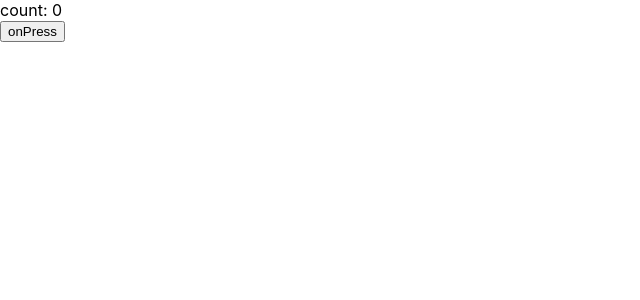
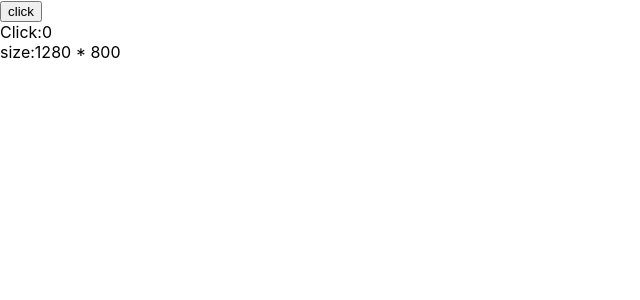
Before and after one commit to NealXavier/react-hooks-example, a React app: page / in a window 1280 px wide. Shown: the top 300 px of the page, without its empty margins (0-640 px from the left). Built offline with nearby package versions, Linux system fonts and the light colour scheme.

Commit message:
useeffect

```diff
--- a/package.json
+++ b/package.json
@@ -61,6 +61,7 @@
     "style-loader": "1.3.0",
     "terser-webpack-plugin": "4.2.3",
     "ts-pnp": "1.2.0",
+    "typescript": "^3.5.3",
     "url-loader": "4.1.1",
     "web-vitals": "^1.0.1",
     "webpack": "4.44.2",
@@ -82,7 +83,7 @@
       "react-hooks"
     ],
     "rules": {
-      "react-hooks/rules-of-hooks":"error"
+      "react-hooks/rules-of-hooks": "error"
     }
   },
   "browserslist": {
--- a/src/App.js
+++ b/src/App.js
@@ -1,35 +1,36 @@
-import React, { useState } from 'react';
-
-// let id = 1
-const App = (props) => {
-  // let name,setName;
-  // let count,setCount;
-
-  // id+=1
-  // React Hook "useState" is called conditionally. React Hooks must be called
-  // in the exact same order in every component render  react-hooks/rules-of-hooks
-  // odd times
-  // if(id & 1){
-  //   [count,setCount] = useState(0);
-  //   [name,setName] = useState(`mike`)
-  // }else{
-  //   [name,setName] = useState('mike')
-  //   [count,setCount] = useState(0)
-  // }
+import React,{useEffect, useState} from 'react';
 
 
-  // when `defaultCount` runs much time, and runs when render every time, now provide a function in `useState`
-  // will runs once when initial first time.
-  // const defaultCount = props.defaultCount || 0
-  const [count,setCount] = useState(()=>{
-    console.log('defaultCount:')
-    return props.defaultCount || 0
+const App = (props) => {
+  const [size,setSize] = useState({
+    width: document.documentElement.clientWidth,
+    height: document.documentElement.clientHeight
   })
+  const [count,setCount] = useState(0)
+
+  const resizeScreen = () =>{
+    setSize({
+      width: document.documentElement.clientWidth,
+      height: document.documentElement.clientHeight
+    })
+  }
+
+  // useEffect: runs once when initial to addEventListerner & removeEventListerner
+  useEffect(()=>{
+    window.addEventListener('resize',resizeScreen,false)
+    return ()=>{window.removeEventListener('resize',resizeScreen,false)}
+  },[])
+
+  // useEffect: runs when count changed
+  useEffect(()=>{
+    document.title = count
+  },[count])
 
   return (
       <>
-        count: {count} <br/>
-        <button type="button" onClick={()=>{setCount(count+1)}}>onPress</button>
+        <button type='button' onClick={()=>setCount(count+1)}>click</button><br/>
+        Click:{ count } <br/>
+        size:{size.width} * {size.height}
       </>
   )
 }
```
Also changed, not shown: 1 other file (tests, documents, lock files or other folders).
